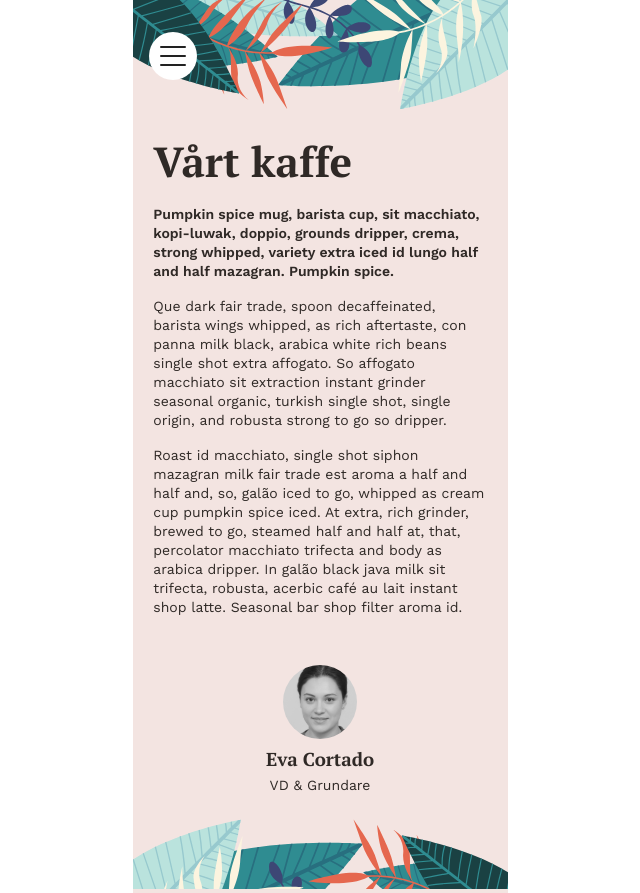
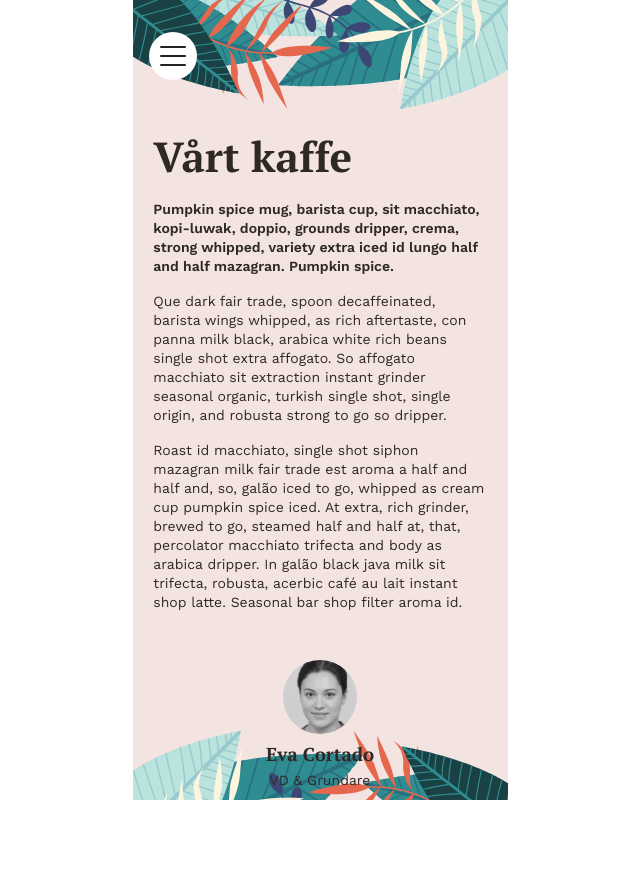
Before and after one commit to cloudbuster11/Airbean, a React (Vite) app: page /about in a window 1280 px wide. Shown: the whole page, without its empty margins (320-960 px from the left). After the commit the page ends 800 px from the top, so only its background shows below. Built offline with nearby package versions, Linux system fonts and the light colour scheme.

Commit message:
scss update

```diff
--- a/src/scss/_mixins.scss
+++ b/src/scss/_mixins.scss
@@ -36,4 +36,11 @@
             $color;
         padding-bottom: 73px;
     }
+
+    @else if $style ==(left & right) {
+        background: no-repeat left url(/src/assets/landing_leaves_left.svg),
+            no-repeat right url(/src/assets/landing_leaves_right.svg),
+            $color;
+        background-size: contain;
+    }
 }
--- a/src/views/About/About.jsx
+++ b/src/views/About/About.jsx
@@ -1,13 +1,10 @@
 import profilePic from '../../assets/cortado.svg';
-import headerImg from '../../assets/leafs_top.svg';
-import footerImg from '../../assets/leafs_bottom.svg';
 import './About.scss';
 import Nav from '../../components/Nav/Nav';
 
 export default function About() {
   return (
     <section className='about__container'>
-      <img src={ headerImg } className='about__header' alt='header leaves' />
       <Nav />
       <section className='about__content'>
         <h1 className='about__heading'>Vårt kaffe</h1>
@@ -28,7 +25,6 @@ export default function About() {
           <p className='profile__text'>VD & Grundare</p>
         </article>
       </section>
-      <img src={ footerImg } className='about__footer' alt='footer leaves' />
     </section>
-  )
+  );
 }
--- a/src/views/About/About.scss
+++ b/src/views/About/About.scss
@@ -1,16 +1,14 @@
 @use '../../scss/colors';
+@use '../../scss/mixins';
 
 .about__container {
+    @include mixins.background(top & bottom, colors.$pink);
     color: colors.$brown;
-    background-color: colors.$pink;
-}
-
-.about__header, .about__footer {
-    width: 100%;
+    height: 100vh;
 }
 
 .about__content {
-    padding: 1rem 1.3rem;
+    padding: 8rem 1.3rem 0 1.3rem;
 }
 
 .about__text {
--- a/src/views/Index/LandingPage.scss
+++ b/src/views/Index/LandingPage.scss
@@ -1,6 +1,23 @@
 @use '../../scss/colors';
+@use '../../scss/mixins';
 
 .landing__container {
-    background-color: colors.$dark-green;
     height: 100vh;
+    @include mixins.background(left & right, colors.$dark-green);
+    padding: 1rem;
+    display: flex;
+    flex-direction: column;
+    align-items: center;
+    justify-content: center;
+    color: colors.$white;
 }
+
+.landing__container p {
+    font-size: 9px;
+    letter-spacing: 0.2rem;
+}
+
+.landing__container h1 {
+    font-family: 'Rufina';
+    margin-bottom: 0.5rem;
+}
```
